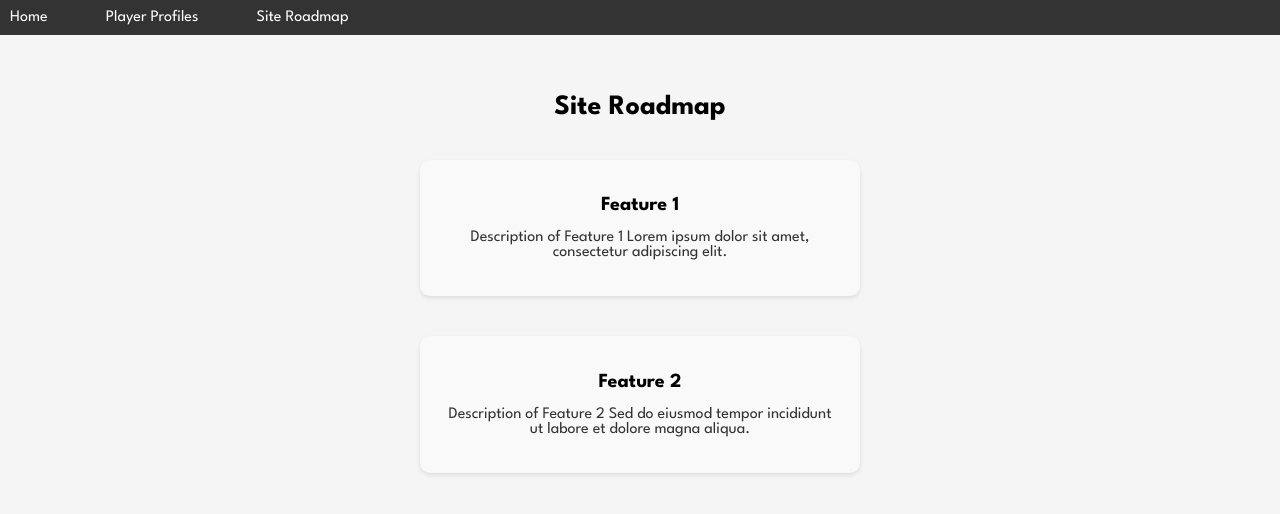
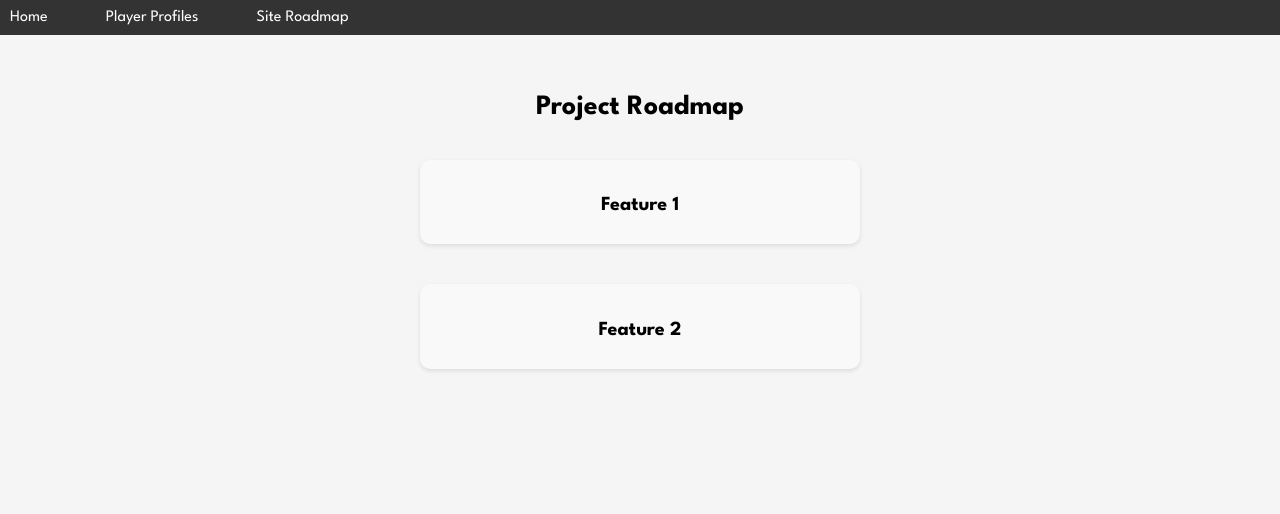
Before and after one commit to evan-knop/FantasyFootball, a React (Create React App) app in the folder Frontend/ff/: page /Roadmap in a window 1280 px wide. Shown: the top 514 px of the page. Built offline with nearby package versions, Linux system fonts and the light colour scheme.

Commit message:
Updated roadmap style

```diff
--- a/Frontend/ff/src/Components/Roadmap.js
+++ b/Frontend/ff/src/Components/Roadmap.js
@@ -1,24 +1,44 @@
-import React from 'react';
+import React, { useState } from 'react';
 import '../Styles/Roadmap.css';
-import FadeIn from '../Components/FadeIn.js';
-
+import '../Styles/FadeIn.css'
+import FadeIn from './FadeIn';
 
 const Roadmap = () => {
+  const [expandedSections, setExpandedSections] = useState([]);
+
+  const toggleSection = (sectionIndex) => {
+    if (expandedSections.includes(sectionIndex)) {
+      setExpandedSections(expandedSections.filter((index) => index !== sectionIndex));
+    } else {
+      setExpandedSections([...expandedSections, sectionIndex]);
+    }
+  };
+
+  const roadmapData = [
+    {
+      title: 'Feature 1',
+      description: 'Description of Feature 1 Lorem ipsum dolor sit amet, consectetur adipiscing elit.',
+    },
+    {
+      title: 'Feature 2',
+      description: 'Description of Feature 2 Sed do eiusmod tempor incididunt ut labore et dolore magna aliqua.',
+    },
+    // Add more feature data
+  ];
+
   return (
     <FadeIn>
-<div className="roadmap-container">
-      <h1>Site Roadmap</h1>
-      <div className="timeline">
-        <div className="timeline-item">
-          <h2>Feature 1</h2>
-          <p>Description of Feature 1 Lorem ipsum dolor sit amet, consectetur adipiscing elit.</p>
+        <div className="roadmap-container">
+        <h1>Project Roadmap</h1>
+        <div className="timeline">
+            {roadmapData.map((feature, index) => (
+            <div key={index} className={`timeline-item ${expandedSections.includes(index) ? 'expanded' : ''}`}>
+                <h2 onClick={() => toggleSection(index)}>{feature.title}</h2>
+                {expandedSections.includes(index) && <p>{feature.description}</p>}
+            </div>
+            ))}
         </div>
-        <div className="timeline-item">
-          <h2>Feature 2</h2>
-          <p>Description of Feature 2 Sed do eiusmod tempor incididunt ut labore et dolore magna aliqua.</p>
         </div>
-      </div>
-    </div>
     </FadeIn>
   );
 };
--- a/Frontend/ff/src/Styles/Roadmap.css
+++ b/Frontend/ff/src/Styles/Roadmap.css
@@ -33,3 +33,21 @@
     font-size: 16px;
     color: #333;
   }
+
+.timeline-item {
+    cursor: pointer;
+  }
+
+  .expanded {
+    max-height: 500px;
+    overflow: auto;
+    transition: max-height 0.3s ease-in-out;
+  }
+
+  .expanded h2::after {
+    float: right;
+  }
+
+  .timeline-item h2::after {
+    float: right;
+  }
```
